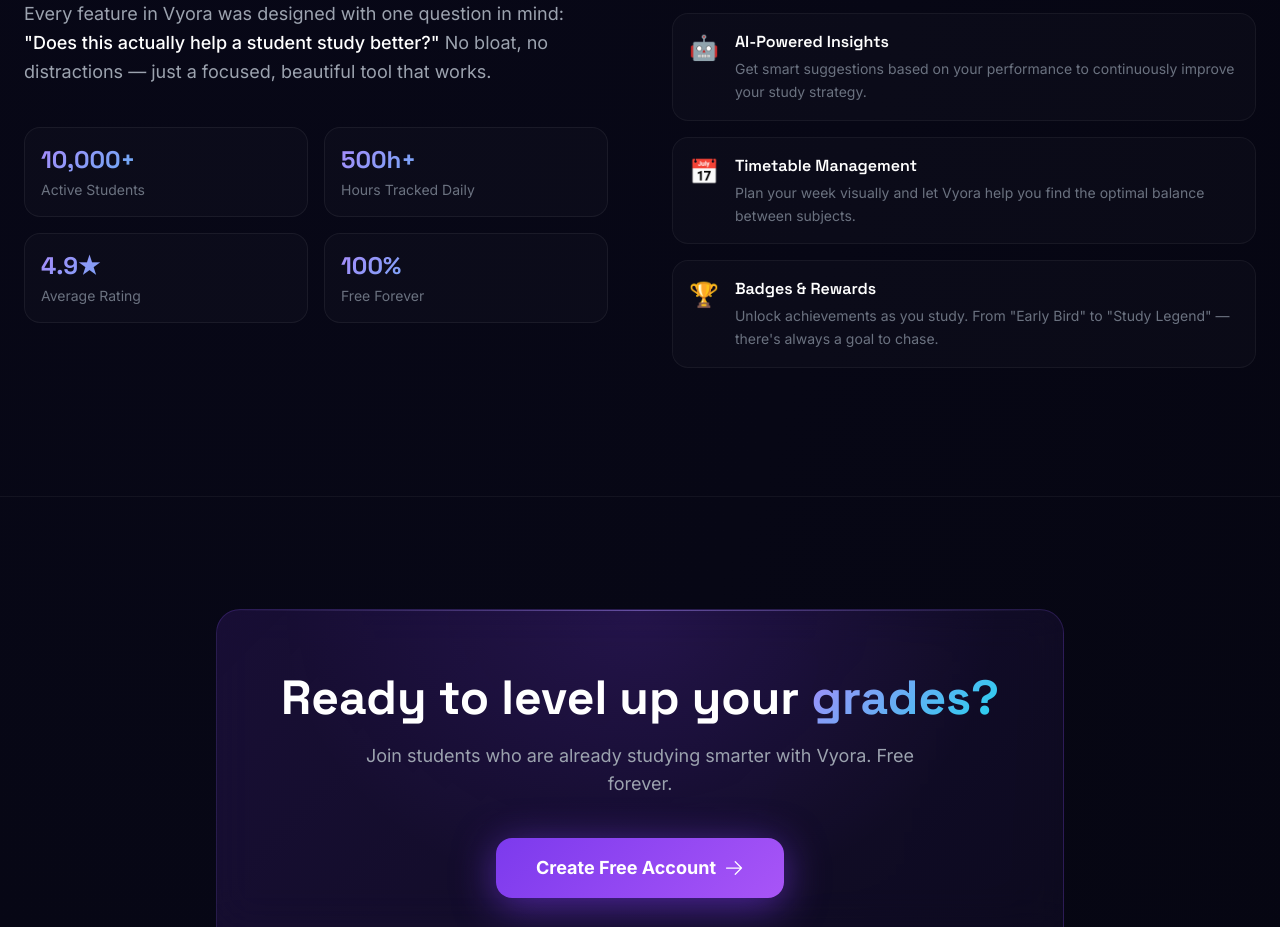
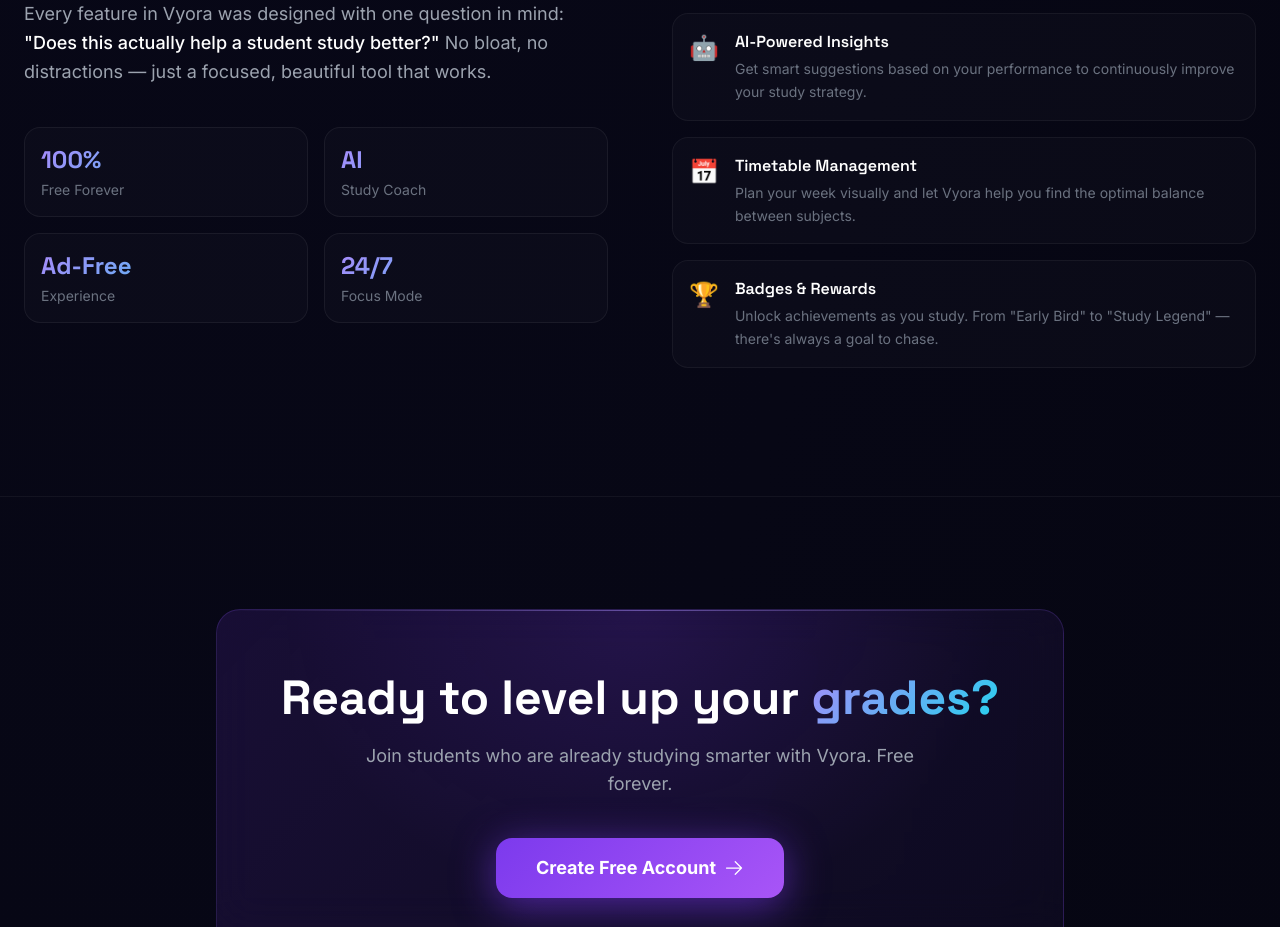
Before and after one commit to yashrajkanawade357/Study_Tracker, a React (Vite) app: page / in a window 1280 px wide. Shown: the part 3940-4867 px from the top of the page. Built offline with nearby package versions, Linux system fonts and the light colour scheme.

Commit message:
Update landing page stats to remove fake numbers

```diff
--- a/src/pages/Landing.jsx
+++ b/src/pages/Landing.jsx
@@ -350,9 +350,9 @@
 
           {/* Stats row */}
           <div className="flex flex-wrap gap-3">
-            <StatBadge value="10k+" label="Students" icon={StarIcon} delay={0.6} />
-            <StatBadge value="4.9★" label="Rating" icon={SparklesIcon} delay={0.7} />
-            <StatBadge value="500h+" label="Tracked/day" icon={ClockIcon} delay={0.8} />
+            <StatBadge value="100%" label="Free" icon={SparklesIcon} delay={0.6} />
+            <StatBadge value="AI" label="Powered" icon={BoltIcon} delay={0.7} />
+            <StatBadge value="24/7" label="Focus" icon={ClockIcon} delay={0.8} />
           </div>
         </div>
 
@@ -545,10 +545,10 @@
 
               <div className="grid grid-cols-2 gap-4">
                 {[
-                  { num: '10,000+', label: 'Active Students' },
-                  { num: '500h+', label: 'Hours Tracked Daily' },
-                  { num: '4.9★', label: 'Average Rating' },
                   { num: '100%', label: 'Free Forever' },
+                  { num: 'AI', label: 'Study Coach' },
+                  { num: 'Ad-Free', label: 'Experience' },
+                  { num: '24/7', label: 'Focus Mode' },
                 ].map(stat => (
                   <div key={stat.label} className="p-4 rounded-2xl border border-white/[0.06]"
                     style={{ background: 'rgba(255,255,255,0.02)' }}>
```
